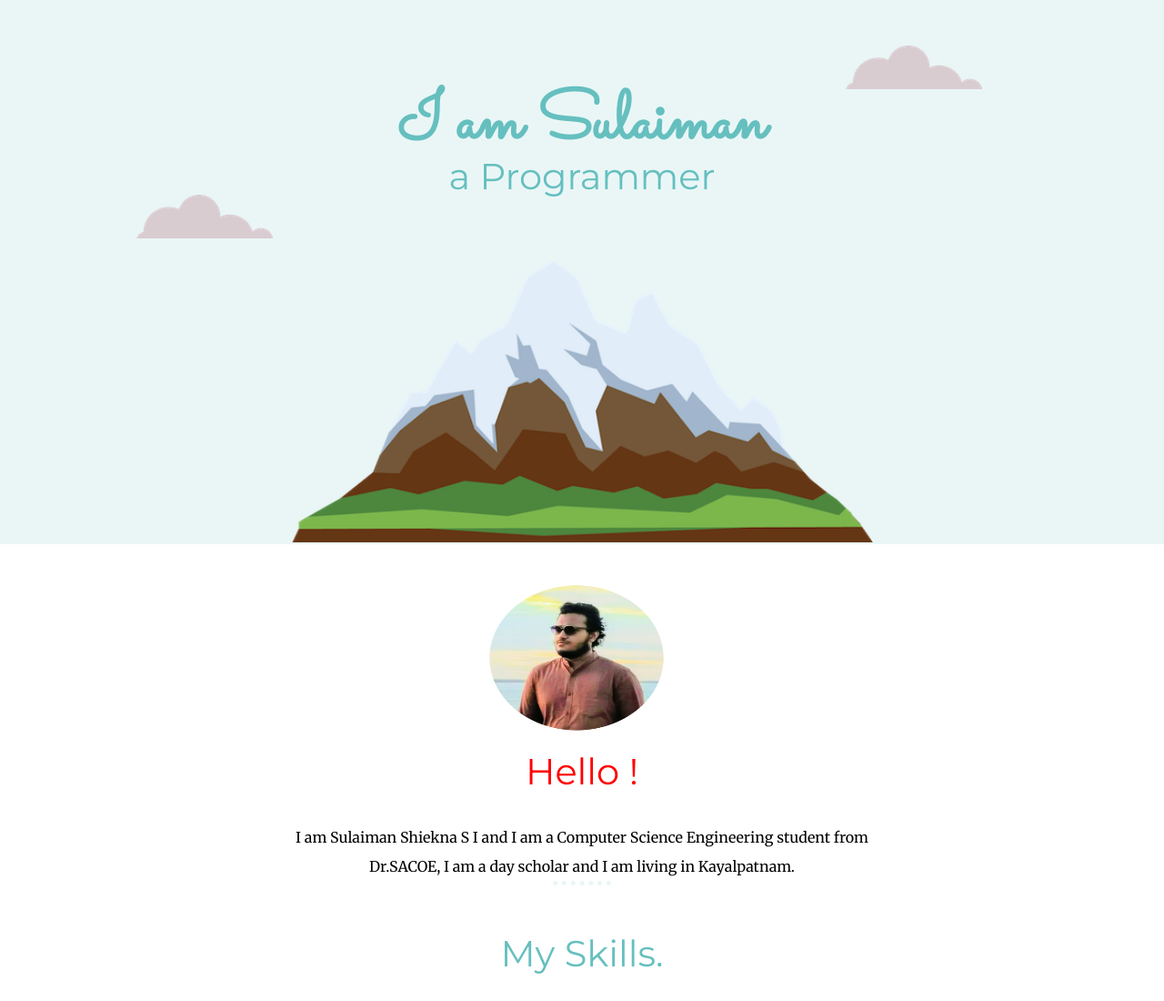
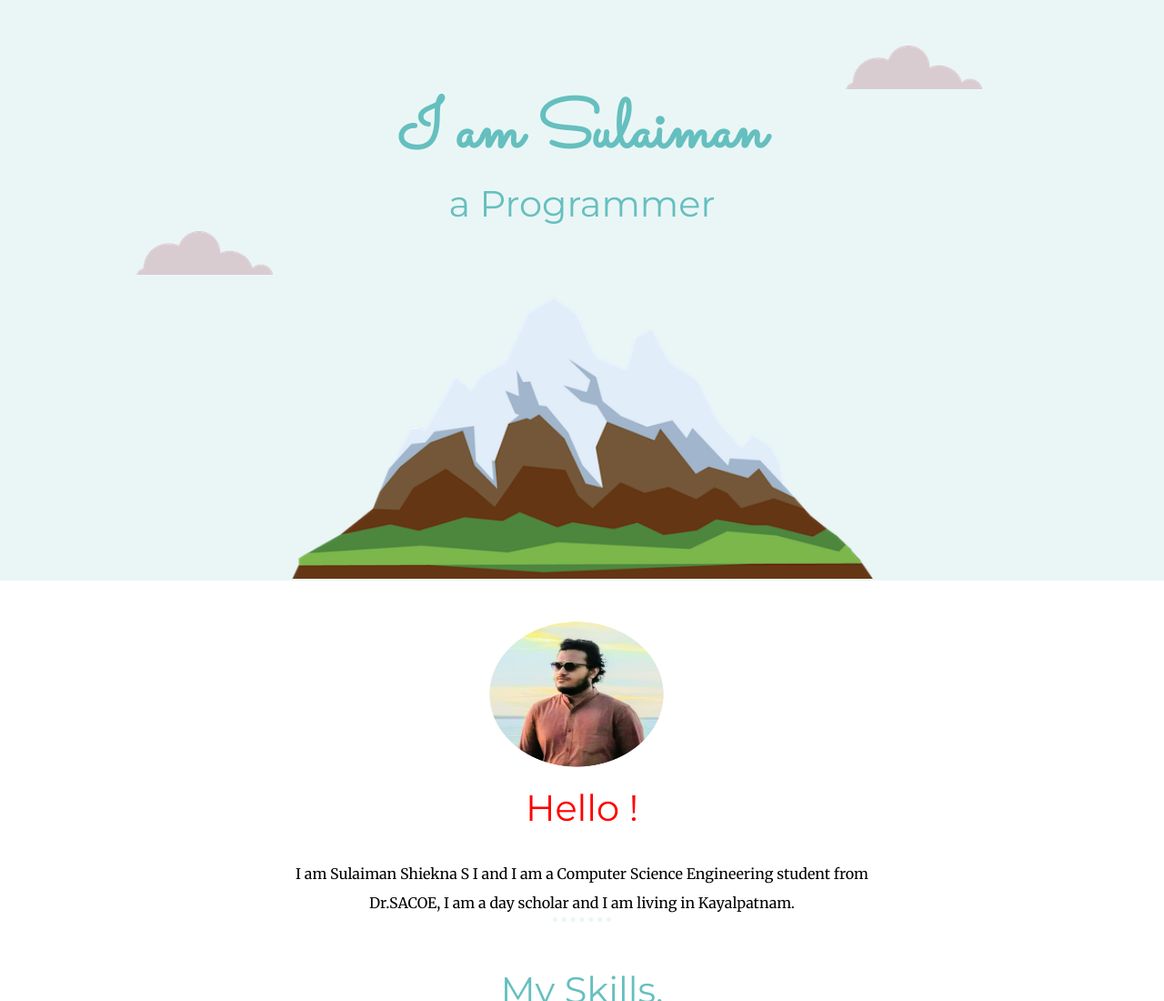
Before and after one commit to sulaimanshieknasi/gg, a plain HTML site: page index.html in a window 1280 px wide. Shown: the top 1100 px of the page at 91% size. Drawn offline with Linux system fonts and the light colour scheme.

Commit message:
Update styles.css

```diff
--- a/css/styles.css
+++ b/css/styles.css
@@ -232,4 +232,5 @@ form{
 }
 .mountai{
     text-align: center;
+	padding: 10px 10px 10px 10px
 }
```
